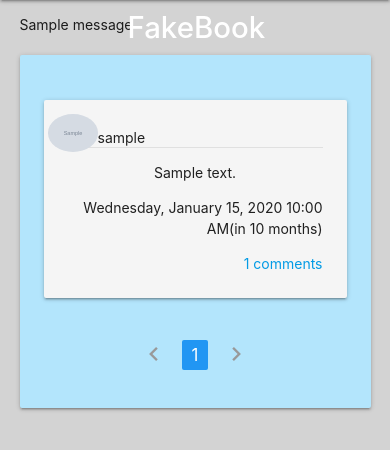
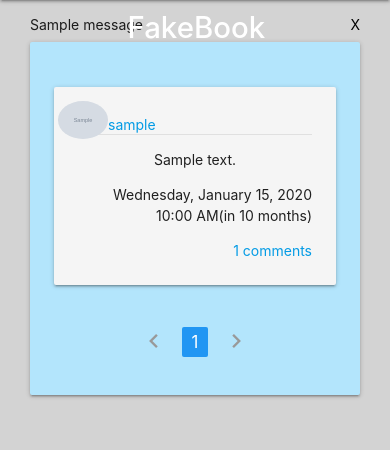
Before and after one commit to Jordan-Rowland/fakebook-flask, a Python web app: template app/templates/timeline.html in a window 390 px wide. Shown: the part 56-506 px from the top of the page. Run offline with Jinja, Linux system fonts and the light colour scheme; the template is opened without the code that fills it: most values are stand-ins (such as "Sample title", 1, 10 or a date in 2020); grey boxes marked "Sample" are stand-in pictures; one stand-in notice (Sample message) is shown; some libraries are stand-ins or nearby versions.

Commit message:
added javascript to clear flashed messages, creating mini in-page profile for smaller screen responsiveness, but having trouble with it

```diff
--- a/app/main/views.py
+++ b/app/main/views.py
@@ -159,7 +159,6 @@
         pagination=pagination,)
 
 
-
 @main.route('/updateprofile', methods=['GET','POST'])
 @login_required
 def updateprofile():
--- /dev/null
+++ b/app/static/css/styles.css
@@ -0,0 +1,45 @@
+body {
+  background-color: lightgrey;
+}
+
+.brand-logo {
+  margin-left: 20px;
+}
+
+#nav-mobile {
+  margin-right: 20px;
+}
+
+.post-photo {
+  margin: -10px;
+}
+
+.post-username {
+  position: absolute;
+  margin: 3px 10px;
+}
+
+.post-profile {
+  margin-left: -10px;
+  top: -20px;
+}
+
+.form-error{
+  font-size: .8em;
+}
+
+.user-page-follow {
+  position: absolute;
+  margin-top: -122px;
+  position: relative;
+  margin-right: -25px;
+}
+
+.flash-close-x {
+  color: black;
+}
+
+.small-profile {
+  position: relative;
+  margin-left: 100px;
+}
--- /dev/null
+++ b/app/static/js/app.js
@@ -0,0 +1,8 @@
+let flash_close = document.querySelector('.close-flash');
+let flash_msg = document.querySelector('.flash-msg');
+
+if (flash_close) {
+    flash_close.addEventListener('click', event => {
+        flash_msg.classList.add('hide');
+    });
+}
--- a/app/templates/_posts.html
+++ b/app/templates/_posts.html
@@ -3,7 +3,9 @@
         <div class="card-panel grey lighten-4 hoverable post-content">
           <span class="post-profile">
           <img class="circle post-photo" width="50px" src="{{ url_for('static', filename='img/' + post.user.photo) }}">
+          <a href="{{ url_for('.profile', username=post.user.username) }}">
           <span class="post-username">{{ post.user.username }}</span>
+          </a>
           {% if current_user.is_authenticated %}
         {% if current_user.is_following(post.user) and post.user != current_user %}
   <span class="new badge green" data-badge-caption="Followed"></span>
--- a/app/templates/base.html
+++ b/app/templates/base.html
@@ -8,45 +8,8 @@
 <link rel="stylesheet" href="https://use.fontawesome.com/releases/v5.6.3/css/all.css" integrity="sha384-UHRtZLI+pbxtHCWp1t77Bi1L4ZtiqrqD80Kn4Z8NTSRyMA2Fd33n5dQ8lWUE00s/" crossorigin="anonymous">
 <!--Let browser know website is optimized for mobile-->
 <meta name="viewport" content="width=device-width, initial-scale=1.0"/>
-<style type="text/css">
+<link rel="stylesheet" type="text/css" href="{{ url_for('static', filename='css/styles.css') }}">
 
-  body {
-    background-color: lightgrey;
-  }
-
-  .brand-logo {
-    margin-left: 20px;
-  }
-
-  #nav-mobile {
-    margin-right: 20px;
-  }
-
-  .post-photo {
-    margin: -10px;
-  }
-
-  .post-username {
-    position: absolute;
-    margin: 3px 10px;
-  }
-
-  .post-profile {
-    margin-left: -10px;
-    top: -20px;
-  }
-
-  .form-error{
-    font-size: .8em;
-  }
-
-  .user-page-follow {
-    position: absolute;
-    margin-top: -122px;
-    position: relative;
-    margin-right: -25px;
-  }
-</style>
     {{ moment.include_jquery() }}
     {{ moment.include_moment() }}
     {{ moment.locale('us') }}
@@ -74,16 +37,22 @@
 <section class="section">
 <div class="container">
 <div class="row">
+{% if get_flashed_messages %}
+<div class="col s12">
 {% for category, message in get_flashed_messages(with_categories=True) %}
-  <div class="{{ category }}">
-  {{ message }}
+  <div class="{{ category }} flash-msg">
+  {{ message }} <span class="close-flash right"><a class="flash-close-x" href="javascript:void(0)">
+    X
+  </a></span>
   </div>
 {% endfor %}
+</div>
+{% endif %}
 
 {% if current_user.is_authenticated %}
   <div class="col l4 center">
-    <div class="card-panel grey lighten-4">
-      <img class="circle" src="{{ url_for('static', filename='img/' + current_user.photo) }}">
+    <div class="card-panel grey lighten-4 hide-on-med-and-down">
+      <img class="circle responsive-img" src="{{ url_for('static', filename='img/' + current_user.photo) }}">
       <div class="divider"></div>
       <p class="center">{{ current_user.username }}</p>
       <div class="divider"></div>
@@ -97,10 +66,37 @@
       <div class="divider"></div>
       <p class="center">Posts: {{ current_user.posts|length }}</p>
       <div class="divider"></div>
-
     </div>
+  </div>
+  <div class="col s12 hide-on-large-only">
+    <div class="card-panel grey lighten-4">
+      <div class="row">
+      <div class="valign-wrapper">
+      <div class="col s3">
+        <img class="circle" width="80px" src="{{ url_for('static', filename='img/' + current_user.photo) }}">
+      </div>
+          <div class="col s3">
+          <h5>
+            {{ current_user.username }}
+          </h5>
+          </div>
+          <div class="col s3">
+          <h5>
+          {{ current_user.location }}
+          </h5>
+          </div>
+          {% if current_user.is_admin %}
+          <div class="col s3">
+          <h5>
+            Admin
+          </h5>
+          </div>
+          {% endif %}
+      </div>
+      </div>
+    </div>
+  </div>
 {% endif %}
-  </div>
 
 
 {% block content %}
@@ -110,5 +106,8 @@
 </div>
 <!--JavaScript at end of body for optimized loading-->
 <script src="https://cdnjs.cloudflare.com/ajax/libs/materialize/1.0.0/js/materialize.min.js"></script>
+<script type="text/javascript"
+  src="{{ url_for('static', filename='js/app.js') }}"
+  ></script>
 </body>
 </html>
--- a/app/templates/timeline.html
+++ b/app/templates/timeline.html
@@ -23,8 +23,8 @@
   {% endif %}
 {# POSTS #}
 {% if current_user.is_authenticated %}
-  <a class="btn blue" href="{{ url_for('.show_all') }}">All</a>
-  <a class="btn blue" href="{{ url_for('.show_followed') }}">Followed</a>
+  <a class="btn-small blue waves-effect waves-light" href="{{ url_for('.show_all') }}">All</a>
+  <a class="btn-small blue waves-effect waves-light" href="{{ url_for('.show_followed') }}">Followed</a>
 {% endif %}
   {% include '_posts.html' %}
   <div class="pagination">
--- a/app/templates/users.html
+++ b/app/templates/users.html
@@ -1,6 +1,5 @@
 {% extends 'base.html' %}
 {% import "_macros.html" as macros %}
-
 
 {% block content %}
 <div class="col l8">
```
Also changed, not shown: data.sqlite.
